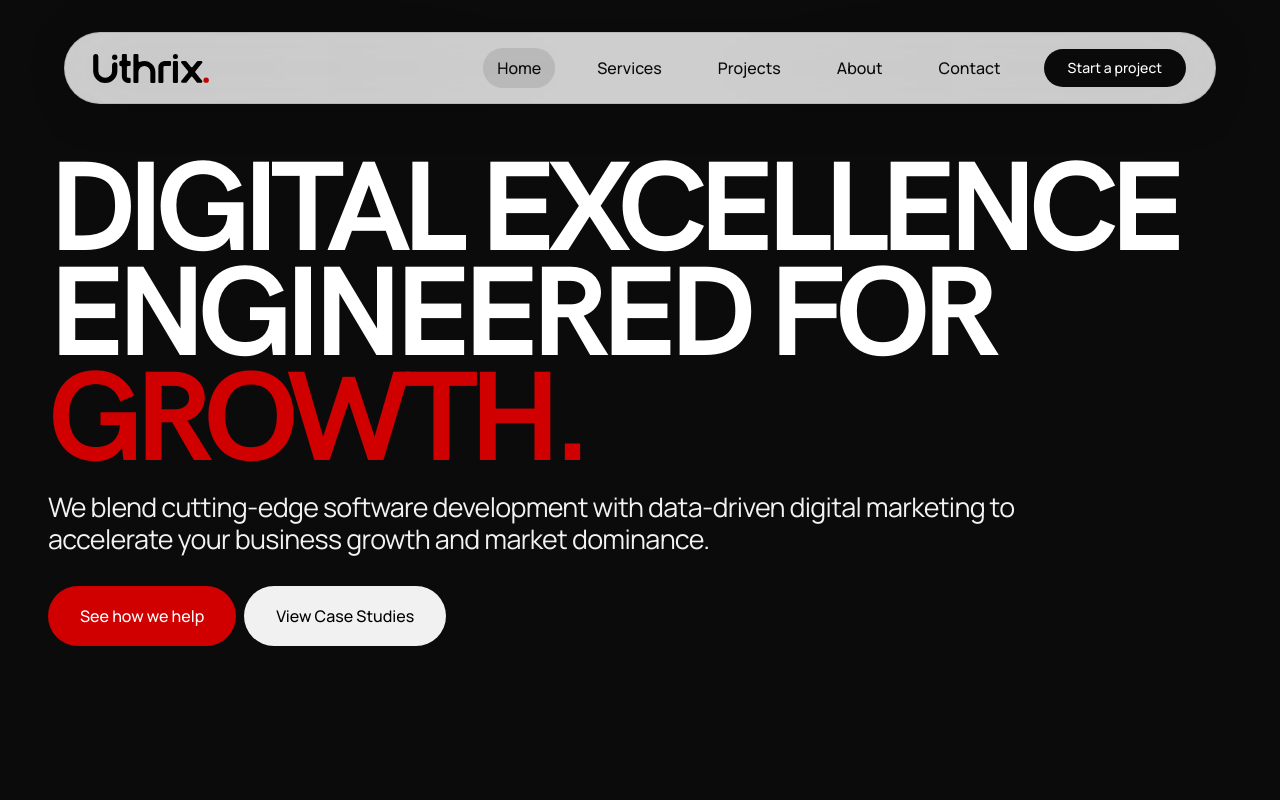
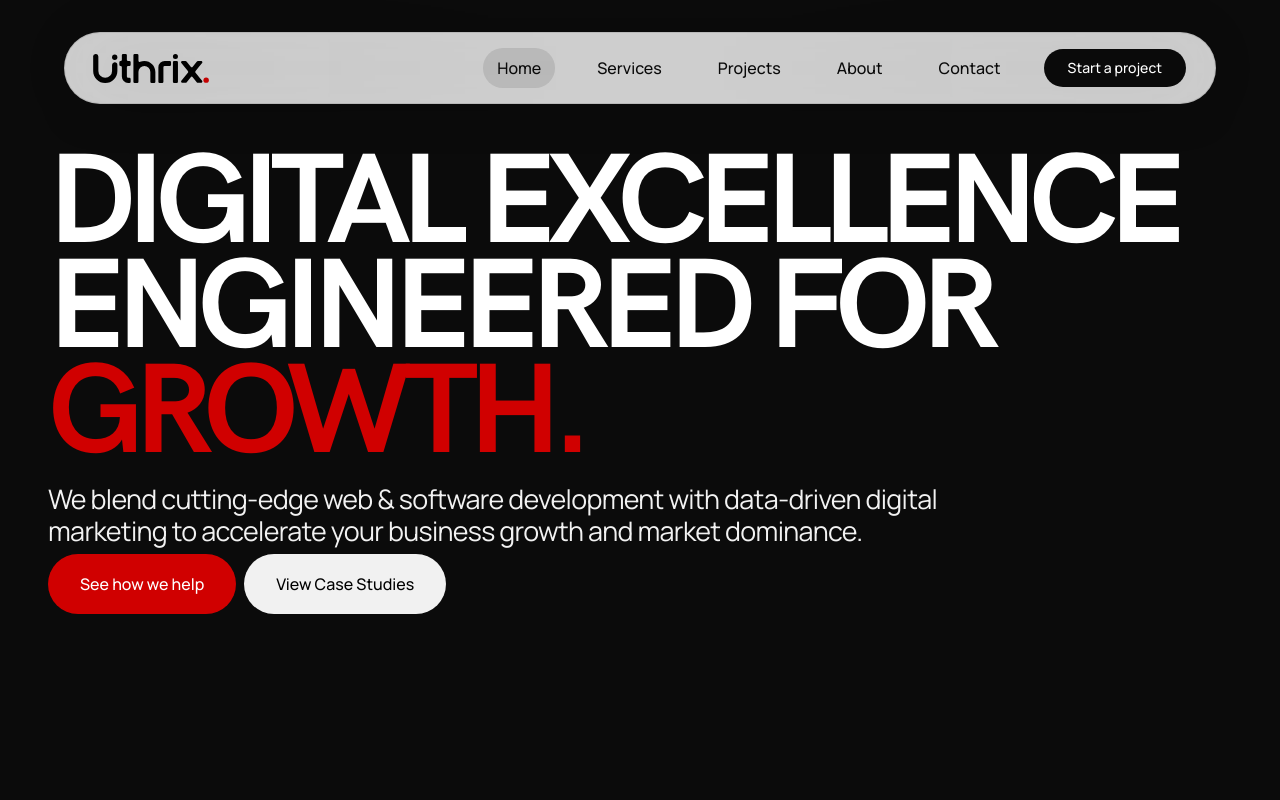
Before and after one commit to Uthrix-Digital/uthrix-digital, a Next.js app: page / in a window 1280 px wide. Shown: the top 800 px of the page. Built offline with nearby package versions, Linux system fonts and the light colour scheme.

Commit message:
fix: adjust padding and text properties in Hero2 component for better layout

```diff
--- a/src/components/shared/(HeroSection)/Hero2.tsx
+++ b/src/components/shared/(HeroSection)/Hero2.tsx
@@ -29,7 +29,7 @@ export function Hero2() {
         aria-label="Uthrix Digital introduction"
         className="flex min-h-screen items-start overflow-hidden bg-[#0b0b0b] text-white"
       >
-        <div className="mx-auto flex w-full max-w-none px-4 pb-16 pt-36 sm:px-6 sm:pb-20 lg:px-12 lg:pt-40">
+        <div className="mx-auto flex w-full max-w-none px-4 pb-16 pt-32 sm:px-6 sm:pb-20 lg:px-12 lg:pt-38">
           <motion.div
             variants={stagger}
             initial="hidden"
@@ -55,16 +55,16 @@ export function Hero2() {
 
             <motion.p
               variants={fadeUp}
-              className="font-sans mt-6 max-w-250 text-[clamp(1.05rem,3.8vw,2rem)] leading-[1.3] tracking-[-0.025em] text-white/95 sm:mt-4 sm:text-[clamp(1.25rem,2.1vw,2rem)] sm:leading-[1.18]"
+              className="font-sans mt-6 max-w-250 text-[clamp(1.05rem,3.8vw,2rem)] leading-[1.3] tracking-tight text-white/95 sm:mt-4 sm:text-[clamp(1.25rem,2.1vw,2rem)] sm:leading-[1.18]"
             >
-              We blend cutting-edge software development with data-driven
+              We blend cutting-edge web & software development with data-driven
               digital marketing to accelerate your business growth and market
               dominance.
             </motion.p>
 
             <motion.div
               variants={fadeUp}
-              className="mt-20 flex flex-wrap gap-2 sm:mt-8"
+              className="mt-20 flex flex-wrap gap-2 sm:mt-2"
             >
               <a
                 href="#services"
```
